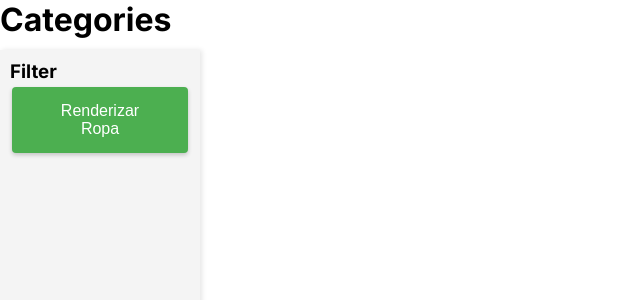
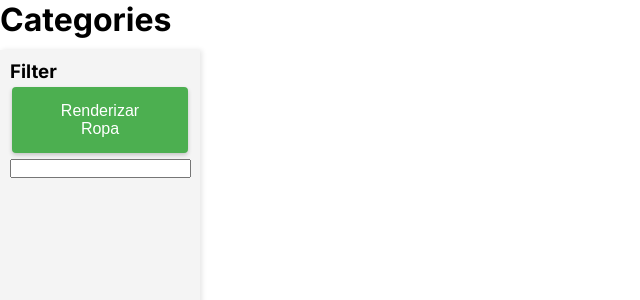
Before and after one commit to edwinarroyolopez/riwi-gates-ecommerce, a Next.js app in the folder apps/customer/: page /categories in a window 1280 px wide. Shown: the top 300 px of the page, without its empty margins (0-640 px from the left). Built offline with nearby package versions, Linux system fonts and the light colour scheme.

Commit message:
chore: Add filter component to Aside in categories page

```diff
--- a/apps/customer/src/app/categories/FelipeJimenez/Aside.tsx
+++ b/apps/customer/src/app/categories/FelipeJimenez/Aside.tsx
@@ -2,6 +2,7 @@
 
 import React from "react";
 import RenderButton from "../Pablo/components/button";
+import Filter from "../JuanCalderon/components/filter";
 
 const Aside = () => {
     const asideStyle: React.CSSProperties = {
@@ -24,6 +25,7 @@ const Aside = () => {
         <aside style={asideStyle}>
             <h3>Filter</h3>
             <RenderButton onClick={handleRenderClick} />
+            <Filter />
         </aside>
     )
 }
--- a/apps/customer/src/app/categories/JuanCalderon/components/filter.tsx
+++ b/apps/customer/src/app/categories/JuanCalderon/components/filter.tsx
@@ -0,0 +1,24 @@
+import React, { useState } from 'react';
+
+interface FilterProps {
+    categories: string[];
+    onFilterChange: (filteredCategories: string[]) => void;
+}
+
+const Filter: React.FC<FilterProps> = ({categories, onFilterChange}) => {
+    const [filterValue, setFilterValue] = useState('');
+
+    const handleFilterChange = (event: React.ChangeEvent<HTMLInputElement>) => {
+        setFilterValue(event.target.value);
+        // Perform filtering logic here
+    };
+
+    return (
+        <div>
+            <input type="text" value={filterValue} onChange={handleFilterChange} />
+            {/* Render your filtered content here */}
+        </div>
+    );
+};
+
+export default Filter;
```
